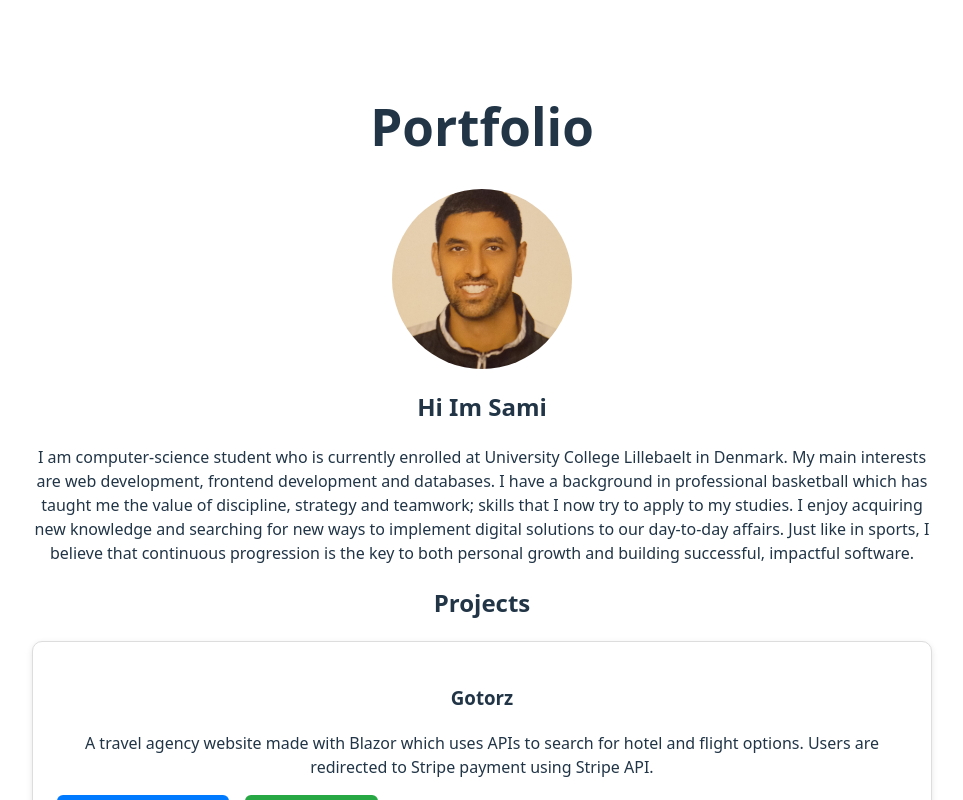
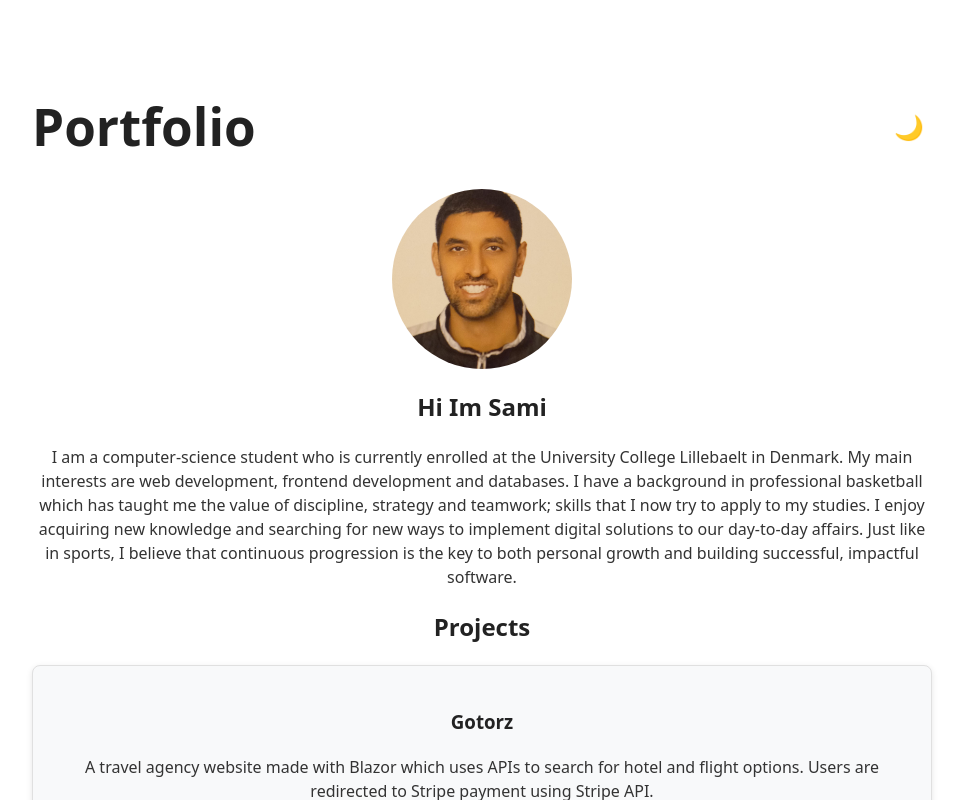
Before and after one commit to samieleraky/PortfolieSami, a React (Vite) app: page / in a window 1280 px wide. Shown: the top 800 px of the page, without its empty margins (158-1121 px from the left). Built offline with nearby package versions, Linux system fonts and the light colour scheme.

Commit message:
implementation of dark and light mode

```diff
--- a/src/App.css
+++ b/src/App.css
@@ -98,3 +98,58 @@
     display: block;
     margin: 0 auto 1rem;
 }
+
+/* Dark mode styles */
+body.dark-mode {
+    --bg-color: #1a1a1a;
+    --text-color: #f0f0f0;
+    --header-color: #ffffff;
+    --link-color: #7ec4ff;
+    --card-bg: #2d2d2d;
+    --border-color: #444;
+}
+
+body:not(.dark-mode) {
+    --bg-color: #ffffff;
+    --text-color: #333333;
+    --header-color: #222222;
+    --link-color: #0066cc;
+    --card-bg: #f8f9fa;
+    --border-color: #e0e0e0;
+}
+
+body {
+    background-color: var(--bg-color);
+    color: var(--text-color);
+    transition: background-color 0.3s ease, color 0.3s ease;
+}
+
+h1, h2, h3 {
+    color: var(--header-color);
+}
+
+a {
+    color: var(--link-color);
+}
+
+.project-item {
+    background-color: var(--card-bg);
+    border: 1px solid var(--border-color);
+    border-radius: 8px;
+    padding: 1.5rem;
+    margin-bottom: 1.5rem;
+}
+
+.theme-toggle {
+    background: none;
+    border: none;
+    font-size: 1.5rem;
+    cursor: pointer;
+    padding: 0.5rem;
+    border-radius: 50%;
+    transition: background-color 0.3s ease;
+}
+
+    .theme-toggle:hover {
+        background-color: rgba(128, 128, 128, 0.2);
+    }
--- a/src/App.jsx
+++ b/src/App.jsx
@@ -1,11 +1,45 @@
 import "./App.css";
-import React from "react";
+import React, { useState, useEffect } from "react";
 
 export default function App() {
+    const [darkMode, setDarkMode] = useState(false);
+
+    useEffect(() => {
+        // Check if user has a dark mode preference saved
+        const isDarkMode = localStorage.getItem('darkMode') === 'true';
+        setDarkMode(isDarkMode);
+
+        // Alternatively, check for system preference
+        // const prefersDark = window.matchMedia('(prefers-color-scheme: dark)').matches;
+        // setDarkMode(prefersDark);
+    }, []);
+
+    useEffect(() => {
+        // Update the class on document body
+        if (darkMode) {
+            document.body.classList.add('dark-mode');
+            localStorage.setItem('darkMode', 'true');
+        } else {
+            document.body.classList.remove('dark-mode');
+            localStorage.setItem('darkMode', 'false');
+        }
+    }, [darkMode]);
+
+    const toggleDarkMode = () => {
+        setDarkMode(!darkMode);
+    };
+
     return (
         <main style={{ maxWidth: 900, margin: "0 auto", padding: "2rem" }}>
-            <header>
+            <header style={{ display: 'flex', justifyContent: 'space-between', alignItems: 'center' }}>
                 <h1>Portfolio</h1>
+                <button
+                    onClick={toggleDarkMode}
+                    className="theme-toggle"
+                    aria-label="Toggle dark mode"
+                >
+                    {darkMode ? "\u2600\uFE0F" : "\u{1F319}"}
+                </button>
             </header>
             <section className="intro">
                 <img
@@ -18,7 +52,7 @@ export default function App() {
             <section>
                 <h2>Hi Im Sami</h2>
                 <p>
-                    I am computer-science student who is currently enrolled at University
+                    I am a computer-science student who is currently enrolled at the University
                     College Lillebaelt in Denmark. My main interests are web development,
                     frontend development and databases. I have a background in professional
                     basketball which has taught me the value of discipline, strategy and
```
